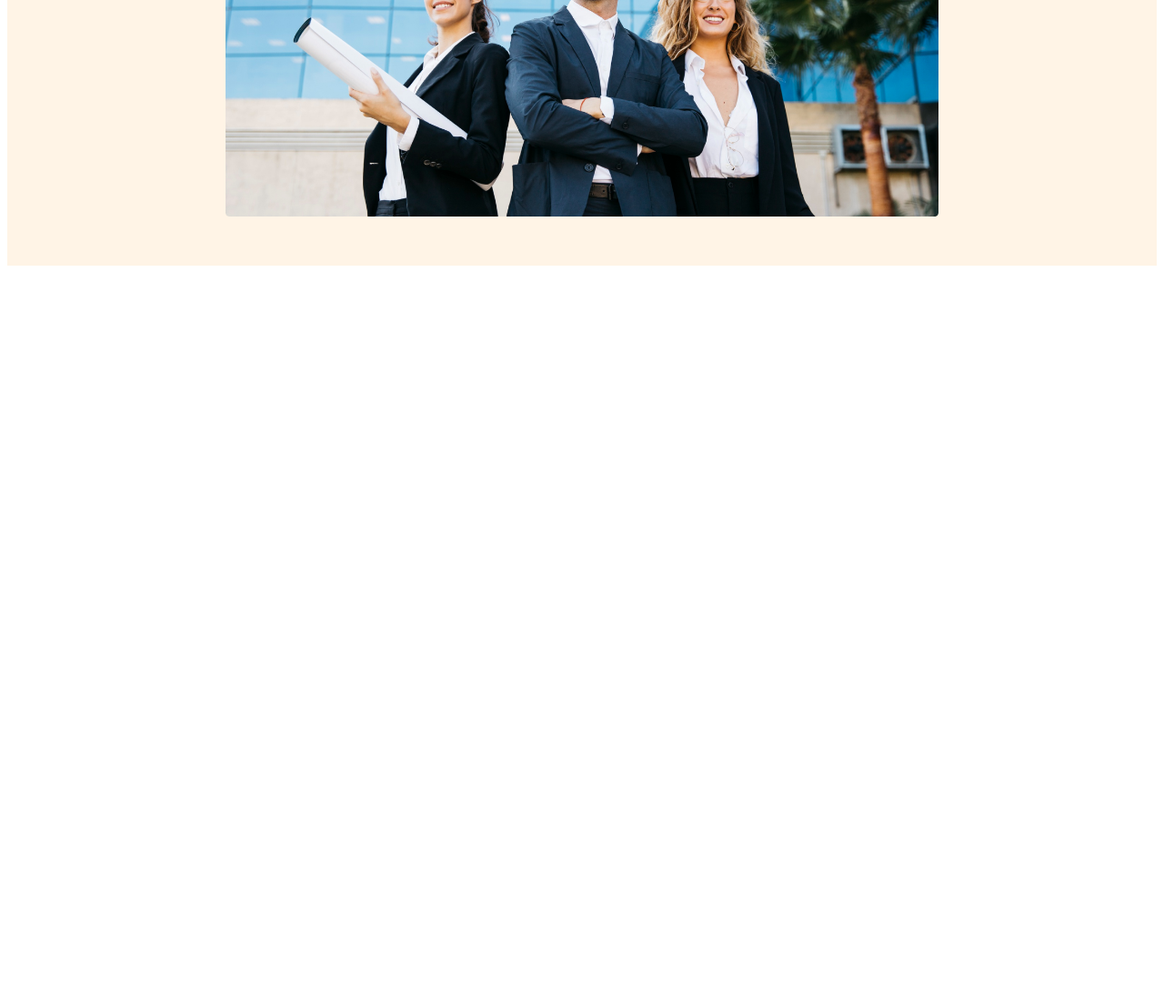
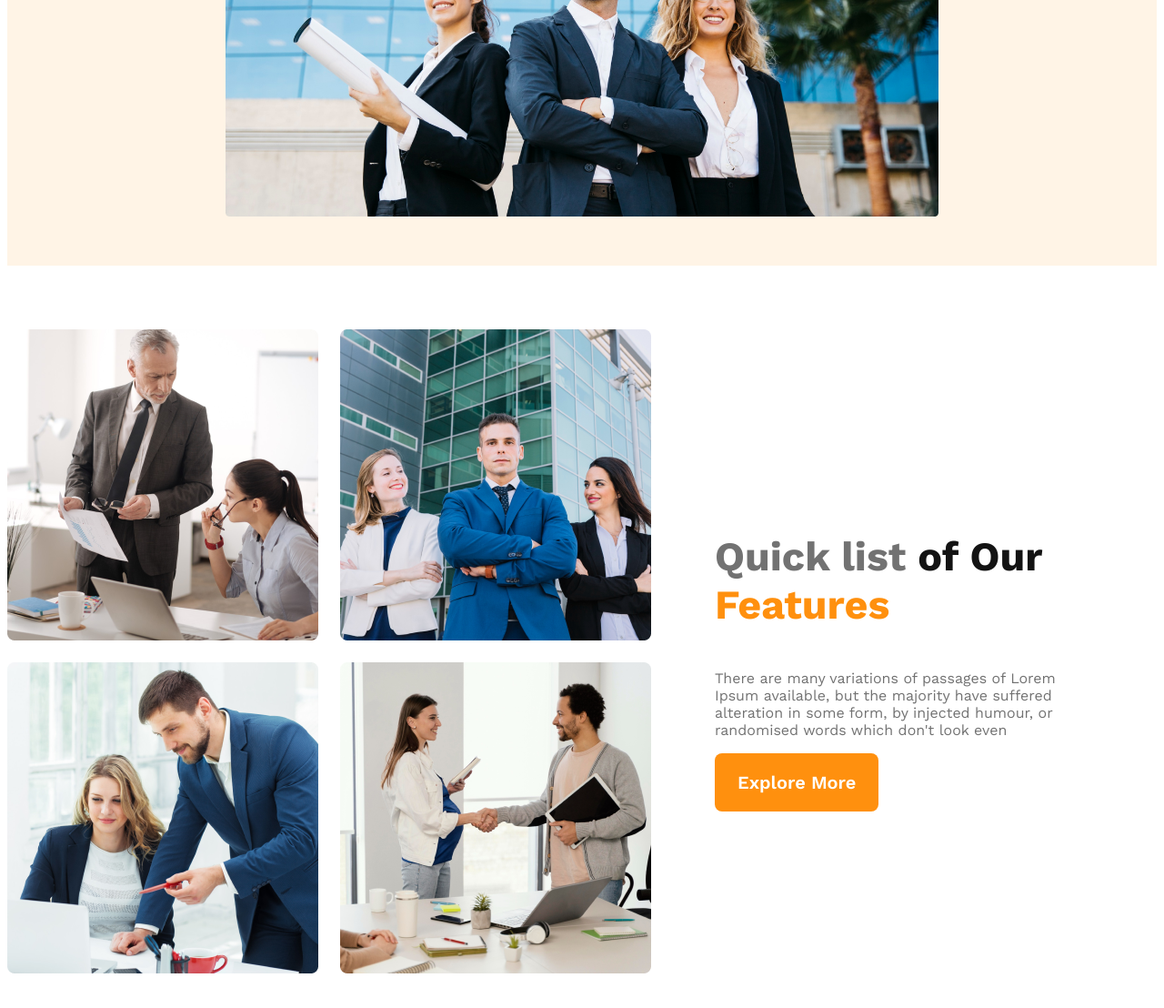
Before and after one commit to leon14524/simple-website-design, a plain HTML site: page index.html in a window 1280 px wide. Shown: the part 719-1827 px from the top of the page at 91% size. Before the commit the page ends 1019 px from the top, so only its background shows below. Drawn offline with nearby package versions, Linux system fonts and the light colour scheme.

Commit message:
teems section complete with responsive for mobile and tablete

```diff
--- a/Responsive/style.css
+++ b/Responsive/style.css
@@ -17,6 +17,10 @@
     font-weight: 600;
     cursor: pointer;
     border: 0;
+
+  }
+.primary-color{
+    color:  #727272;
 
 }
   /* header styles */
@@ -61,23 +65,67 @@
     font-weight: 700;
     color: color:  #131313;
   }
-  .banner-description{
-    color: var(--Dark-03, #727272);
-  }
+
   .banner > img{
     margin-top: 20px;
    width: 100%;
   }
+
+
+  /* main styles */
+  main{
+    max-width:1440px;
+   margin: 70px auto;
+  }
+
+  /* teems-styles */
+  .teem-conteinar{
+    display: flex;
+    align-items: center;
+  }
+  .teem-img{
+    display: grid;
+    grid-template-columns: repeat(2,1fr);
+    gap: 1.5rem;
+  }
+  .teems-content{
+    padding-left: 70px;
+    padding-right: 70px;
+  }
+  .teem-title{
+    font-size: 2.8rem;
+  }
+  .teem-title .quick-list{
+    color: #727272;
+    font-weight: 500;
+  }
+  .teem-title .of-our{
+    color: #131313;
+    font-weight: 700;
+  }
+  .teem-title .Features{
+    color:#FF900E;
+    font-weight: 700;
+  }
+
     /* respossive midea query */
+
+
  /* respossive for mobile */
  @media screen and (max-width:576px) {
   header{
       padding:20px;
    }
 
-     nav{
+   nav,.teem-conteinar {
       flex-direction: column;
-
+    }
+    .teem-img{
+      grid-template-columns: 1fr;
+    }
+    .teems-content{
+      padding-left: 20px;
+      padding-right: 20px;
     }
 }
 
@@ -86,7 +134,7 @@
   header{
       padding: 50px;
   }
-    nav{
+  nav, .teem-conteinar {
       flex-direction: column;
   }
 
--- a/index.html
+++ b/index.html
@@ -7,7 +7,7 @@
     <link rel="stylesheet" href="Responsive/style.css">
 </head>
 <body>
-
+<!-- header area start -->
       <header>
                <nav>
                      <h3 class="nav-title">G3 Architects</h3>
@@ -24,7 +24,7 @@
 
                                     <h1 class="banner-title">Brand NewGroup of Architects </h1>
 
-                                <p class="banner-description">
+                                <p class="primary-color">
                                     There are many variations of passages of Lorem Ipsum available, but the majority have suffered alteration in some form, by injected humour, or randomised words which don't look even
                                 </p>
 
@@ -34,9 +34,25 @@
                            <img src="images/banner.png" alt="">
                   </div>
       </header>
+       <!-- header area end -->
 
        <main>
+            <!-- teem section start -->
+          <section class="teem-conteinar">
 
+                    <div class="teem-img">
+                        <img src="images/team1.png" alt="">
+                        <img src="images/team2.png" alt="">
+                        <img src="images/team3.png" alt="">
+                        <img src="images/team4.png" alt="">
+
+                    </div>
+                    <div class="teems-content">
+                        <h3 class="teem-title"><span class="primary-color">Quick list</span> <span class="of-our"> of Our</span>  <span class="Features"> Features</span></h3>
+                        <p class="primary-color">There are many variations of passages of Lorem Ipsum available, but the majority have suffered alteration in some form, by injected humour, or randomised words which don't look even</p>
+                        <button class="btn-primary">Explore More</button>
+                    </div>
+              </section>
        </main>
 
         <footer>
```
Lines whose indentation alone changed are shown as unchanged.
